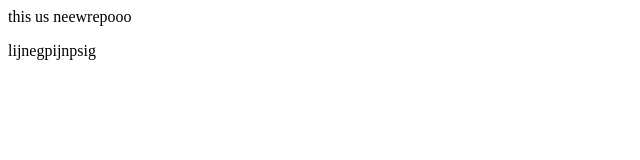
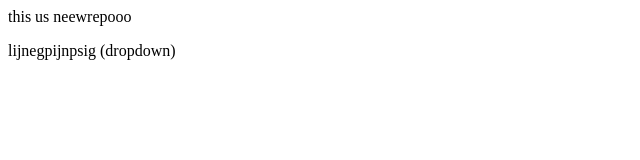
Before and after one commit to Star-techies2/localrepo, a plain HTML site: page index.html in a window 1280 px wide. Shown: the full height of the page, 0-640 px from the left. Drawn offline with Linux system fonts and the light colour scheme.

Commit message:
add drop

```diff
--- a/index.html
+++ b/index.html
@@ -1,2 +1,2 @@
 <p>this us neewrepooo</p>
-<p>lijnegpijnpsig</p>
+<p>lijnegpijnpsig (dropdown)</p>
```
